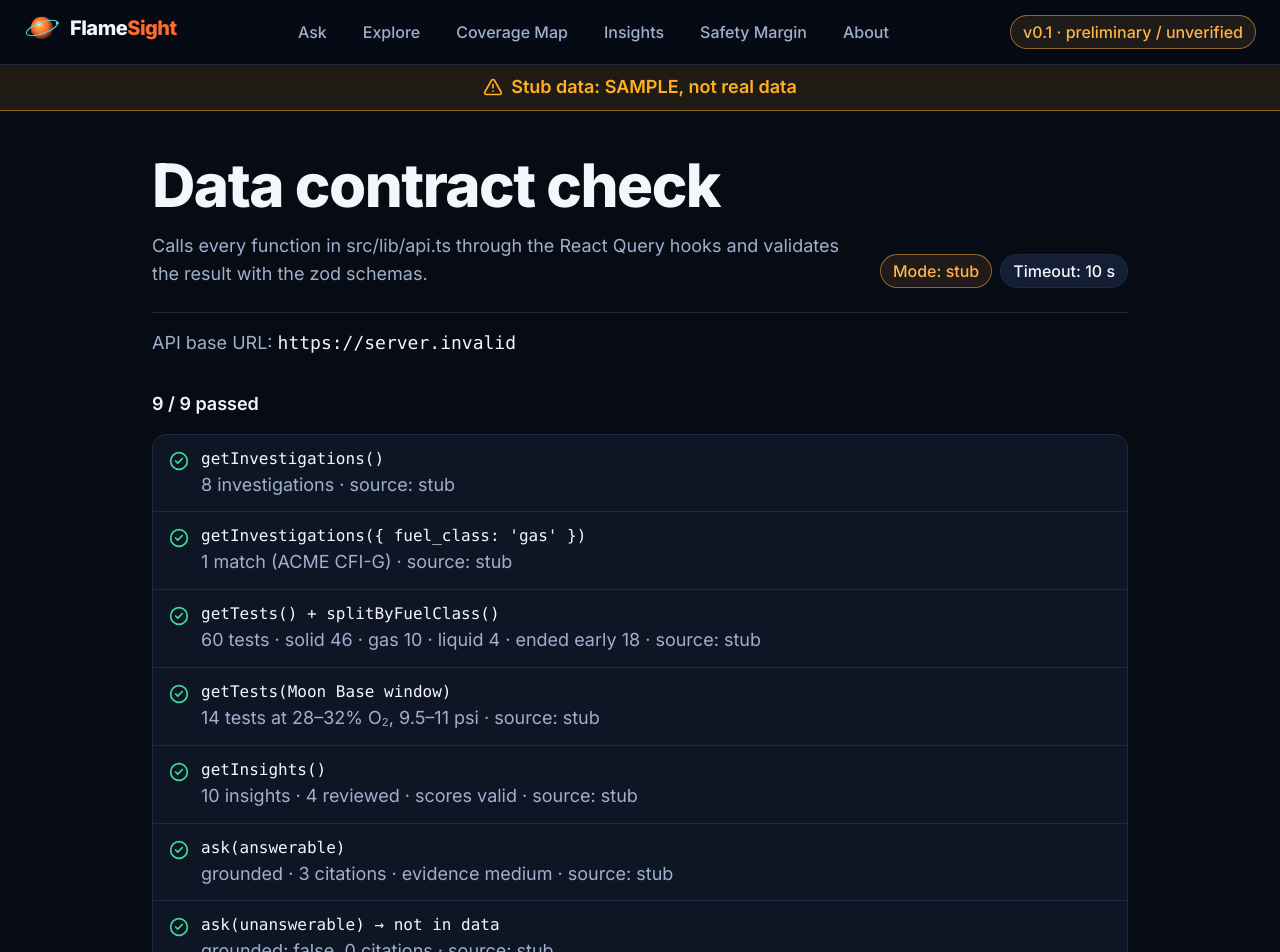
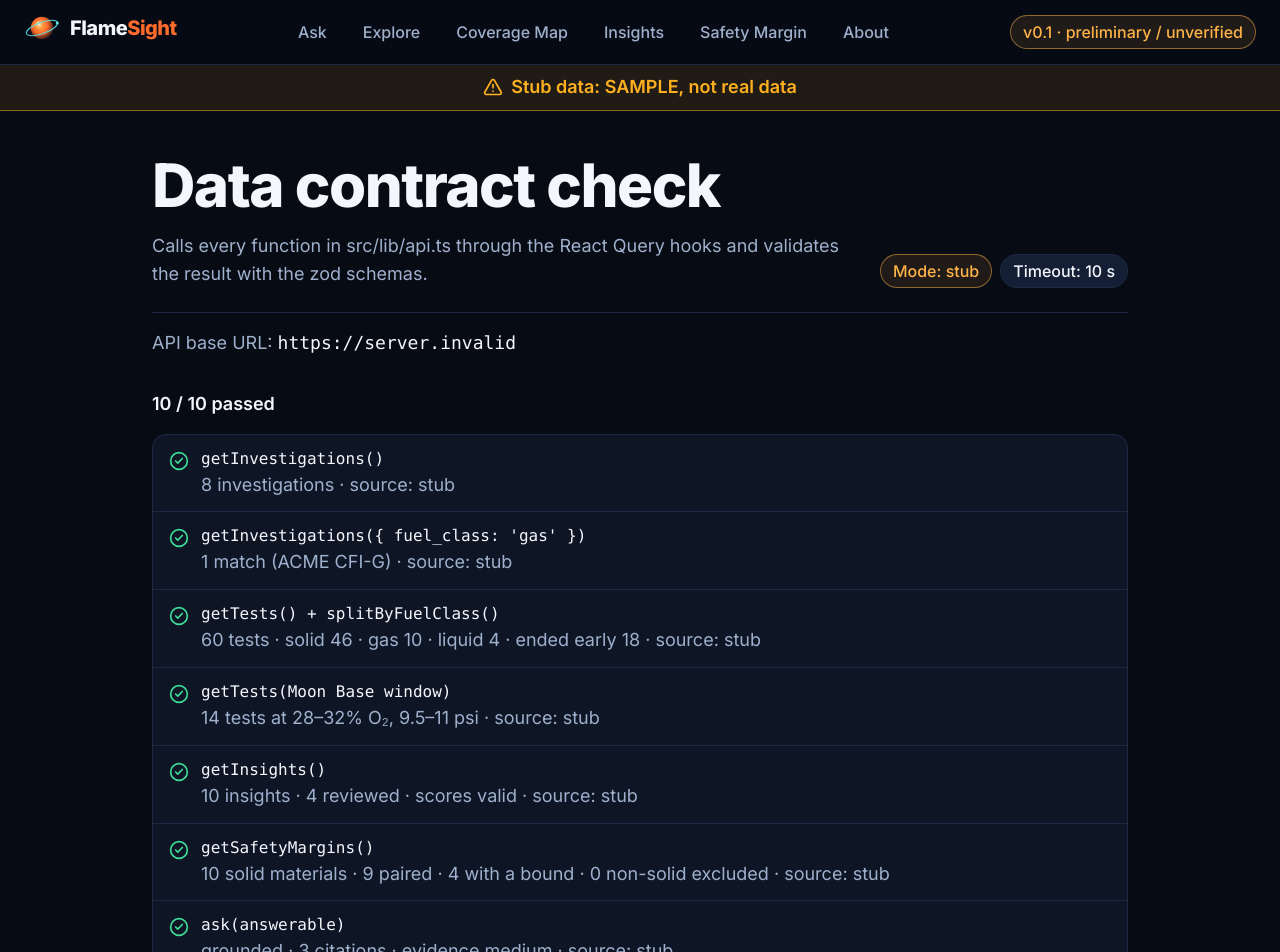
Before and after one commit to AstraMora-Space-Apps/Frontend, a Next.js app: page /dev/contract in a window 1280 px wide. Shown: the top 952 px of the page. Built offline with nearby package versions, Linux system fonts and the light colour scheme; no server answers.

Commit message:
feat(dev): safety-margin row in contract check

```diff
--- a/src/app/dev/contract/ContractChecks.tsx
+++ b/src/app/dev/contract/ContractChecks.tsx
@@ -3,7 +3,15 @@
 import { useEffect, useRef, useState } from "react";
 import { CircleCheck, CircleX, LoaderCircle } from "lucide-react";
 import { exportCsvUrl, isStubMode, type ApiError, type DataSource } from "@/lib/api";
-import { useAsk, useInsights, useInvestigations, useTests, type QueryState } from "@/lib/hooks";
+import {
+  useAsk,
+  useInsights,
+  useInvestigations,
+  useSafetyMargins,
+  useTests,
+  type QueryState,
+} from "@/lib/hooks";
+import { isPaired } from "@/lib/margins";
 import { splitByFuelClass } from "@/lib/types";
 import { cn } from "@/lib/utils";
 
@@ -31,6 +39,7 @@ export function ContractChecks() {
   const tests = useTests();
   const moonTests = useTests(MOON);
   const insights = useInsights();
+  const margins = useSafetyMargins();
   const answered = useAsk();
   const notInData = useAsk();
   const cached = useAsk();
@@ -98,6 +107,10 @@ export function ContractChecks() {
       d.every((i) => i.score === i.safety_impact * i.evidence_strength * i.mission_relevance),
       `${d.length} insights · ${d.filter((i) => i.reviewed).length} reviewed · scores valid`,
     ]),
+    rowFrom("getSafetyMargins()", margins, (d) => [
+      d.margins.length > 0 && d.margins.every((m) => m.fuel_class === "solid"),
+      `${d.margins.length} solid materials · ${d.margins.filter(isPaired).length} paired · ${d.margins.filter((m) => m.loc_microgravity_is_bound || m.loc_1g_is_bound).length} with a bound · ${d.excluded_non_solid} non-solid excluded`,
+    ]),
     rowFrom("ask(answerable)", answered, (d) => [
       d.grounded && d.citations.length >= 2 && d.citations.length <= 4,
       `grounded · ${d.citations.length} citations · evidence ${d.evidence?.strength ?? "none"}`,
```
